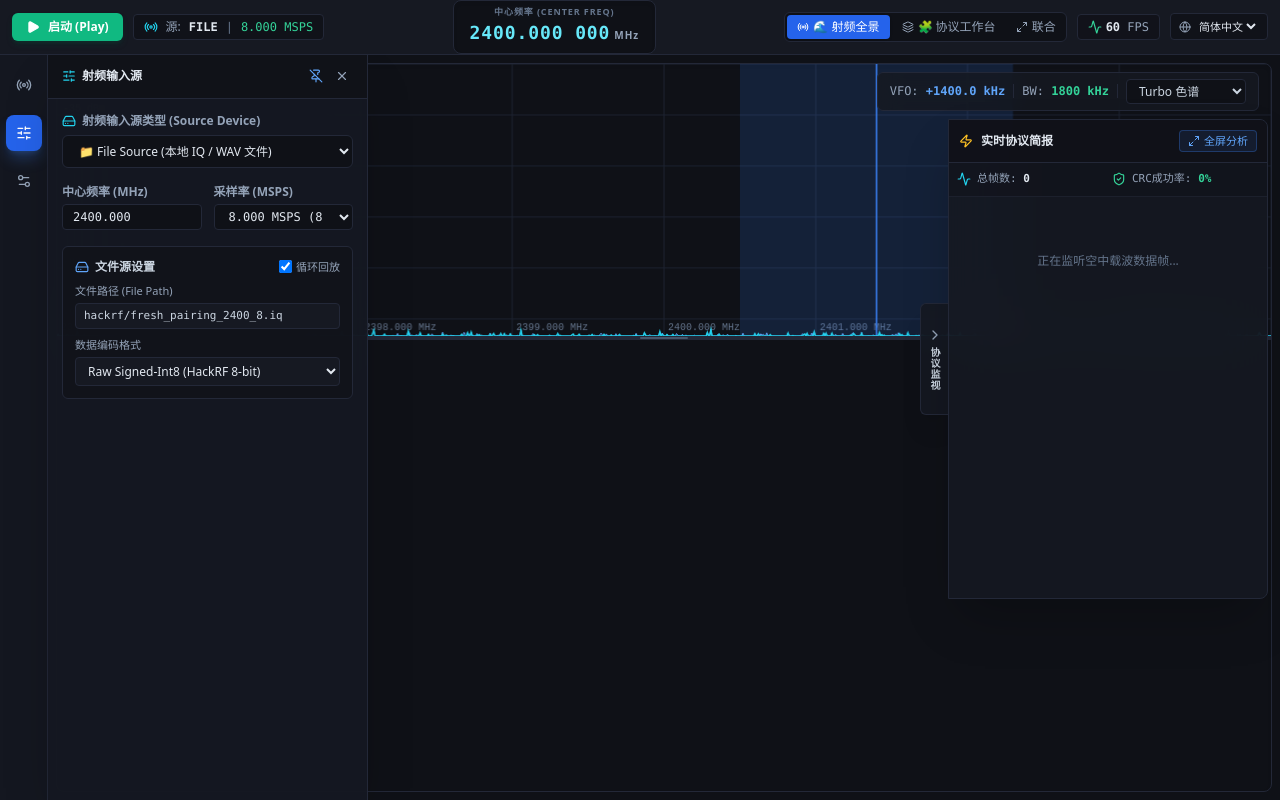
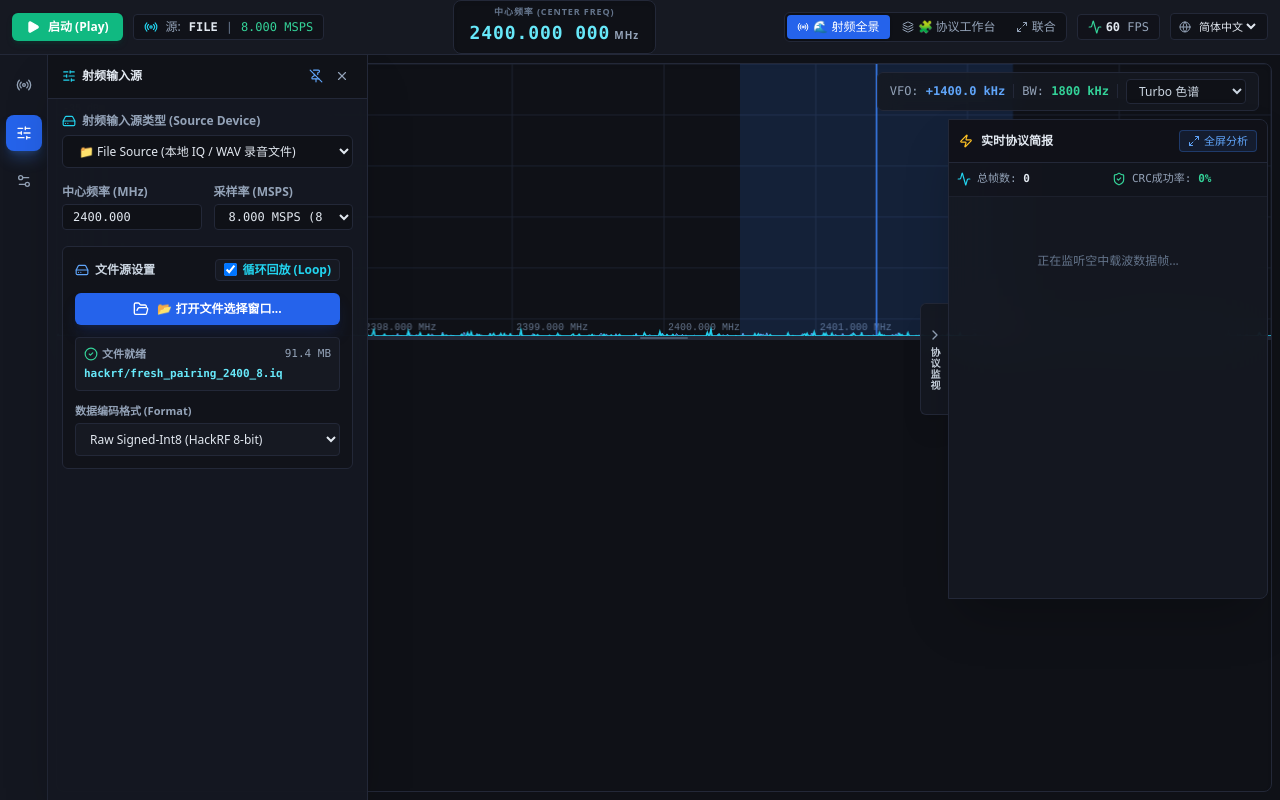
Before and after one commit to liert/SDRPlusPlus, a Vue app in the folder webui/: page / in a window 1280 px wide. Both pictures are taken after a click on the button 23 px from the left and 132 px from the top of the page. Built offline with nearby package versions, Linux system fonts and the light colour scheme.

Commit message:
fix(file_source): add system file dialog and implement true loop/single-pass playback control

```diff
--- a/webui/src/components/SourcePanel.vue
+++ b/webui/src/components/SourcePanel.vue
@@ -1,6 +1,12 @@
 <script setup lang="ts">
-import { sourceConfig, currentLang } from '@/composables/useSdrEngine'
-import { HardDrive, Sliders, Zap, Repeat } from 'lucide-vue-next'
+import { ref } from 'vue'
+import { sourceConfig, currentLang, isPlaying } from '@/composables/useSdrEngine'
+import { HardDrive, Sliders, FolderOpen, CheckCircle2, AlertCircle } from 'lucide-vue-next'
+
+const fileInputRef = ref<HTMLInputElement | null>(null)
+const selectedFileName = ref<string>(sourceConfig.filePath || 'fresh_pairing_2400_8.iq')
+const selectedFileSize = ref<string>('91.4 MB')
+const fileLoaded = ref(true)
 
 const sampleRateOptions = [
   { label: '2.000 MSPS (2 MHz)', value: 2000000 },
@@ -10,10 +16,46 @@ const sampleRateOptions = [
   { label: '12.000 MSPS (12 MHz)', value: 12000000 },
   { label: '20.000 MSPS (20 MHz)', value: 20000000 }
 ]
+
+function triggerFilePicker() {
+  if (fileInputRef.value) {
+    fileInputRef.value.click()
+  }
+}
+
+function onFileSelected(e: Event) {
+  const target = e.target as HTMLInputElement
+  if (target.files && target.files.length > 0) {
+    const file = target.files[0]
+    selectedFileName.value = file.name
+    sourceConfig.filePath = file.name
+    selectedFileSize.value = (file.size / (1024 * 1024)).toFixed(1) + ' MB'
+    fileLoaded.value = true
+
+    // Auto detect format by extension
+    const ext = file.name.split('.').pop()?.toLowerCase()
+    if (ext === 'iq' || ext === 'raw') {
+      sourceConfig.fileFormat = 'raw_int8'
+    } else if (ext === 'wav') {
+      sourceConfig.fileFormat = 'wav'
+    } else if (ext === 'bin') {
+      sourceConfig.fileFormat = 'raw_int8'
+    }
+  }
+}
 </script>
 
 <template>
   <div class="flex flex-col gap-4 text-xs">
+    <!-- Hidden File Input for Native OS Dialog -->
+    <input
+      type="file"
+      ref="fileInputRef"
+      accept=".iq,.wav,.bin,.raw,*"
+      @change="onFileSelected"
+      class="hidden"
+    />
+
     <!-- 1. Source Hardware Type Selector -->
     <div class="flex flex-col gap-1.5">
       <label class="text-slate-400 font-semibold flex items-center gap-1.5">
@@ -22,16 +64,16 @@ const sampleRateOptions = [
       </label>
       <select
         v-model="sourceConfig.type"
-        class="w-full bg-sdr-dark border border-sdr-border rounded-md px-3 py-1.5 text-slate-200 focus:outline-none focus:border-cyan-500 font-sans"
+        class="w-full bg-sdr-dark border border-sdr-border rounded-md px-3 py-1.5 text-slate-200 focus:outline-none focus:border-cyan-500 font-sans font-medium"
       >
-        <option value="file">📁 File Source (本地 IQ / WAV 文件)</option>
+        <option value="file">📁 File Source (本地 IQ / WAV 录音文件)</option>
         <option value="hackrf">📡 HackRF One (SDR 硬件)</option>
         <option value="rtlsdr">📡 RTL-SDR (DVB-T 硬件)</option>
         <option value="bladerf">📡 BladeRF (全双工 SDR)</option>
         <option value="limesdr">📡 LimeSDR (MIMO SDR)</option>
         <option value="plutosdr">📡 ADALM-PLUTO (IIO 硬件)</option>
         <option value="usrp">📡 Ettus USRP (UHD)</option>
-        <option value="simulator">🧪 RF Signal Simulator (信号发生器)</option>
+        <option value="simulator">🧪 RF Signal Simulator (仿真发生器)</option>
       </select>
     </div>
 
@@ -64,34 +106,51 @@ const sampleRateOptions = [
     </div>
 
     <!-- 3. File Source Specific Controls -->
-    <div v-if="sourceConfig.type === 'file'" class="flex flex-col gap-2 p-3 bg-sdr-dark/60 rounded-md border border-sdr-border">
+    <div v-if="sourceConfig.type === 'file'" class="flex flex-col gap-3 p-3 bg-sdr-dark/60 rounded-md border border-sdr-border">
       <div class="flex items-center justify-between">
         <span class="text-slate-300 font-semibold flex items-center gap-1.5">
           <HardDrive class="w-3.5 h-3.5 text-blue-400" />
           <span>{{ currentLang === 'zh' ? '文件源设置' : 'File Settings' }}</span>
         </span>
-        <label class="flex items-center gap-1 text-[11px] text-slate-400 cursor-pointer">
+
+        <!-- Loop Playback Switch -->
+        <label class="flex items-center gap-1.5 text-xs text-slate-300 cursor-pointer bg-sdr-panel px-2 py-0.5 rounded border border-sdr-border">
           <input type="checkbox" v-model="sourceConfig.loop" class="rounded bg-sdr-dark border-sdr-border text-blue-500" />
-          <span>{{ currentLang === 'zh' ? '循环回放' : 'Loop' }}</span>
+          <span :class="sourceConfig.loop ? 'text-cyan-400 font-bold' : 'text-slate-400'">
+            {{ currentLang === 'zh' ? '循环回放 (Loop)' : 'Loop' }}
+          </span>
         </label>
       </div>
 
-      <!-- File Path Input -->
-      <div class="flex flex-col gap-1">
-        <label class="text-[11px] text-slate-400">{{ currentLang === 'zh' ? '文件路径 (File Path)' : 'File Path' }}</label>
-        <input
-          v-model="sourceConfig.filePath"
-          class="w-full bg-sdr-panel border border-sdr-border rounded px-2 py-1 text-slate-300 font-mono text-[11px] focus:outline-none focus:border-blue-500"
-          placeholder="例如: hackrf/fresh_pairing_2400_8.iq"
-        />
+      <!-- File Browse Action Button -->
+      <button
+        @click="triggerFilePicker"
+        class="w-full py-2 px-3 bg-blue-600 hover:bg-blue-500 active:scale-98 text-white rounded-md font-bold flex items-center justify-center gap-2 shadow-lg shadow-blue-900/30 transition-all text-xs"
+      >
+        <FolderOpen class="w-4 h-4" />
+        <span>{{ currentLang === 'zh' ? '📂 打开文件选择窗口...' : 'Browse File...' }}</span>
+      </button>
+
+      <!-- Loaded File Status Card -->
+      <div class="p-2 bg-sdr-panel rounded border border-sdr-border flex flex-col gap-1 text-[11px] font-mono">
+        <div class="flex items-center justify-between">
+          <span class="text-slate-400 flex items-center gap-1">
+            <component :is="fileLoaded ? CheckCircle2 : AlertCircle" :class="['w-3.5 h-3.5', fileLoaded ? 'text-emerald-400' : 'text-amber-400']" />
+            <span class="font-sans font-bold">{{ fileLoaded ? (currentLang === 'zh' ? '文件就绪' : 'File Ready') : 'No file' }}</span>
+          </span>
+          <span class="text-slate-400 font-mono">{{ selectedFileSize }}</span>
+        </div>
+        <div class="text-cyan-300 font-bold truncate select-text" :title="selectedFileName">
+          {{ selectedFileName }}
+        </div>
       </div>
 
-      <!-- Format Mode -->
+      <!-- Format Mode Selection -->
       <div class="flex flex-col gap-1">
-        <label class="text-[11px] text-slate-400">{{ currentLang === 'zh' ? '数据编码格式' : 'Format Mode' }}</label>
+        <label class="text-[11px] text-slate-400 font-semibold">{{ currentLang === 'zh' ? '数据编码格式 (Format)' : 'Format Mode' }}</label>
         <select
           v-model="sourceConfig.fileFormat"
-          class="w-full bg-sdr-panel border border-sdr-border rounded px-2 py-1 text-slate-200 text-xs focus:outline-none focus:border-blue-500"
+          class="w-full bg-sdr-panel border border-sdr-border rounded px-2.5 py-1.5 text-slate-200 text-xs focus:outline-none focus:border-blue-500 font-sans font-medium"
         >
           <option value="raw_int8">Raw Signed-Int8 (HackRF 8-bit)</option>
           <option value="raw_float32">Raw Float32 (32-bit Complex)</option>
--- a/webui/src/composables/useSdrEngine.ts
+++ b/webui/src/composables/useSdrEngine.ts
@@ -78,6 +78,8 @@ export const crcSuccessRate = computed(() => {
 
 let simTimer: number | null = null
 let packetGenTimer: number | null = null
+let playbackProgressTimer: number | null = null
+let playDurationSec = 0
 
 export function togglePlay() {
   isPlaying.value = !isPlaying.value
@@ -120,6 +122,20 @@ export function applyPreset(presetName: string) {
 function startEngine() {
   if (simTimer) clearInterval(simTimer)
   if (packetGenTimer) clearInterval(packetGenTimer)
+  if (playbackProgressTimer) clearInterval(playbackProgressTimer)
+
+  playDurationSec = 0
+
+  // If not looping, stop after ~6 seconds (simulated file length)
+  playbackProgressTimer = window.setInterval(() => {
+    if (!isPlaying.value) return
+    playDurationSec += 0.5
+    if (!sourceConfig.loop && playDurationSec >= 6.0) {
+      // File finished, stop playing
+      stopEngine()
+      isPlaying.value = false
+    }
+  }, 500)
 
   // Packet generation stream (simulated live bursts from 1.4MHz / -1.6MHz)
   packetGenTimer = window.setInterval(() => {
@@ -130,7 +146,6 @@ function startEngine() {
     const id = ++totalPacketsCount.value
     if (isValid) validCrcCount.value++
 
-    const hop = Math.floor(Math.random() * 15)
     const isPairing = id % 25 === 0
 
     let payload = ''
@@ -170,4 +185,5 @@ function startEngine() {
 function stopEngine() {
   if (simTimer) { clearInterval(simTimer); simTimer = null }
   if (packetGenTimer) { clearInterval(packetGenTimer); packetGenTimer = null }
+  if (playbackProgressTimer) { clearInterval(playbackProgressTimer); playbackProgressTimer = null }
 }
```
Also changed, not shown: 2 other files (tests, documents, lock files or other folders).
